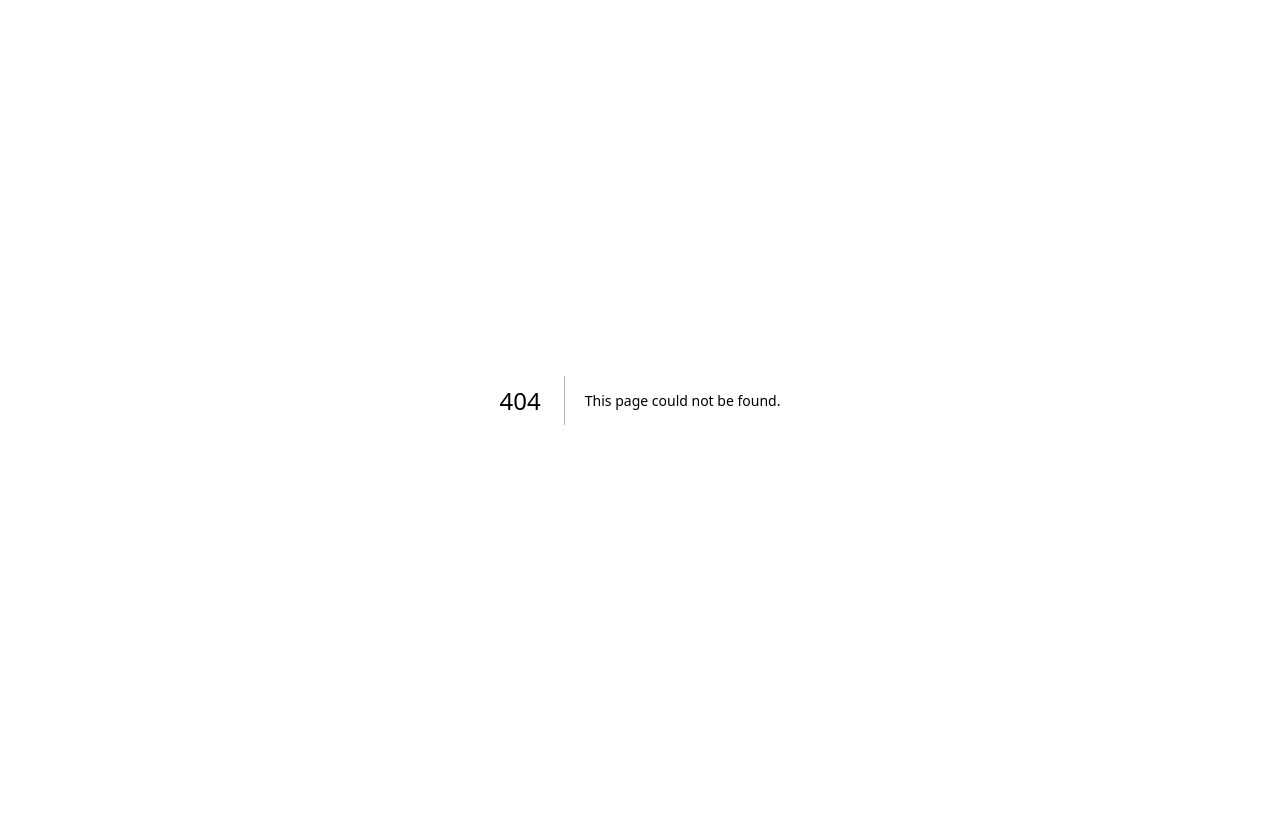
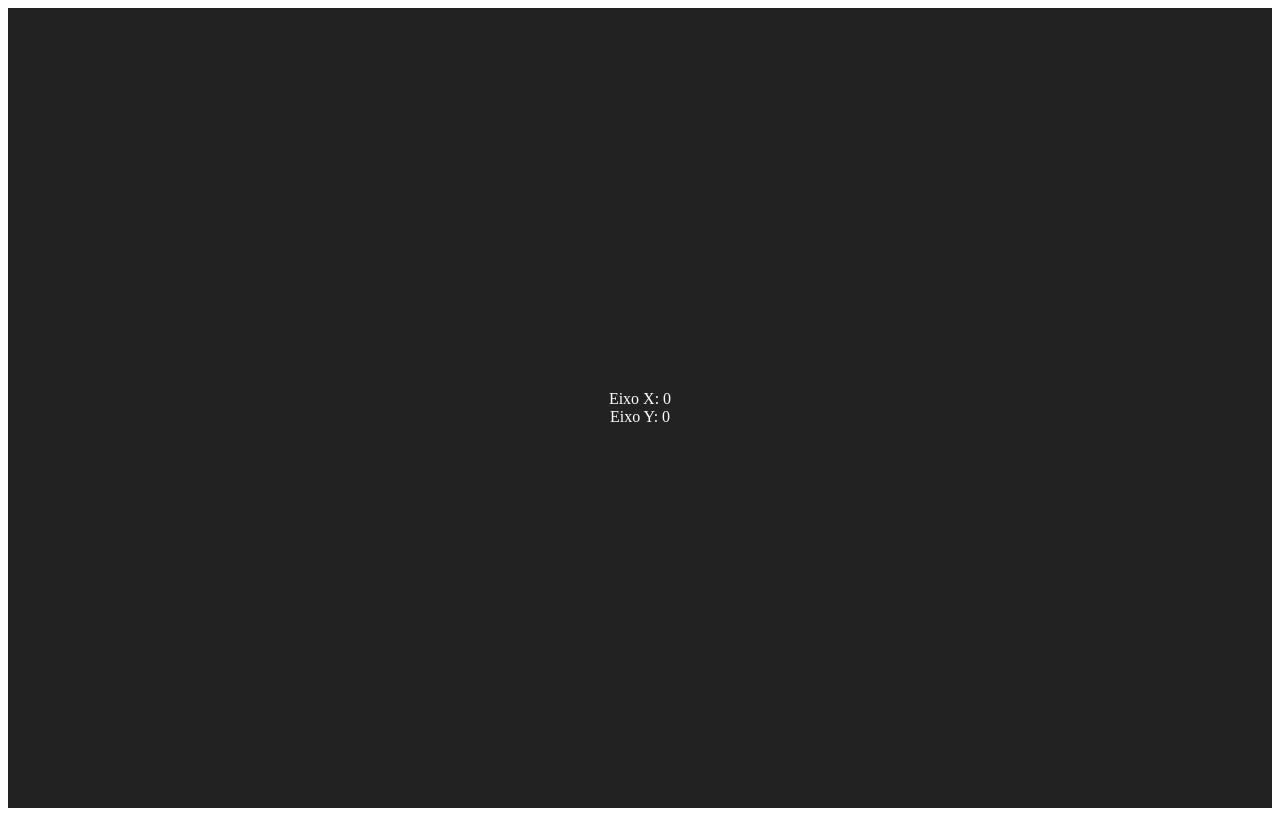
Before and after one commit to nina0-0nina/Curso_nextjs, a Next.js app in the folder curso-nextjs/exercicios/: page /estado/mouse in a window 1280 px wide. Before the commit this address had no page. Built offline with nearby package versions, Linux system fonts and the light colour scheme.

Commit message:
componente com estado

```diff
--- /dev/null
+++ b/curso-nextjs/exercicios/src/pages/estado/mouse.jsx
@@ -0,0 +1,34 @@
+import { useState } from "react"
+
+export default function Mouse(){
+
+    const [x, setX] = useState(0)
+
+    const arrayY = useState(0)
+    let y = arrayY[0]
+    const alterarY = arrayY[1]
+
+    const estilo = {
+        display: "flex",
+        flexDirection: "column",
+        justifyContent: "center",
+        alignItems: "center",
+        backgroundColor: "#222",
+        color: "#fff",
+        height: "100vh"
+    }
+
+    function quandoMove(ev) {
+        setX(ev.clientX)
+        alterarY(ev.clientY)
+        console.log(ev.clientX, ev.clientY)
+    }
+
+    return(
+        <div style ={estilo} onMouseMove={quandoMove}>
+            <div>Eixo X: {x}</div>
+            <div>Eixo Y: {y}</div>
+        </div>
+    )
+
+}
```
